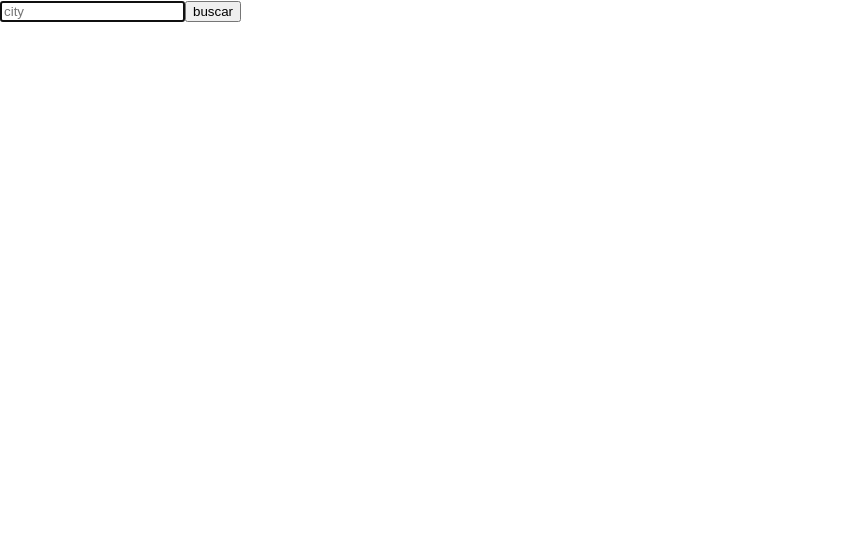
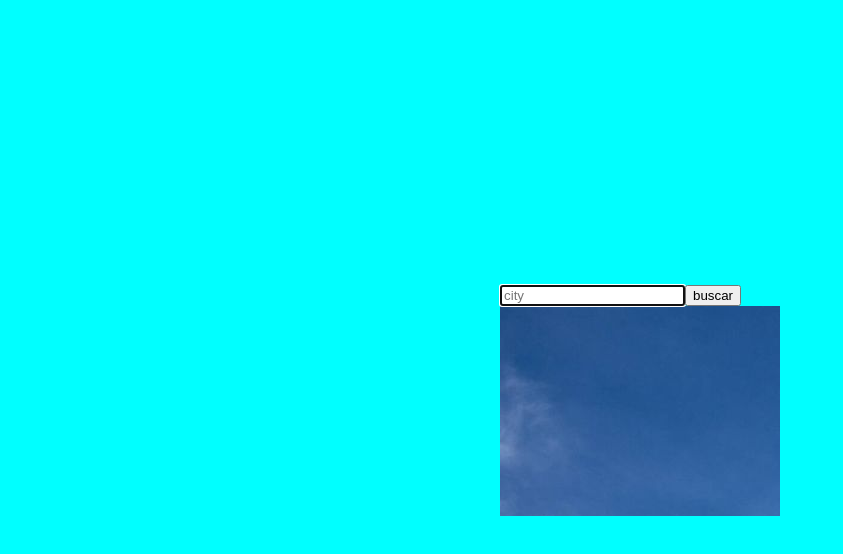
Before and after one commit to ferutizi/clima-app, a React (Create React App) app: page / in a window 1280 px wide. Shown: the top 554 px of the page, without its empty margins (0-843 px from the left). Built offline with nearby package versions, Linux system fonts and the light colour scheme.

Commit message:
card component

```diff
--- a/package.json
+++ b/package.json
@@ -9,6 +9,7 @@
     "react": "^18.2.0",
     "react-dom": "^18.2.0",
     "react-scripts": "5.0.1",
+    "sass": "^1.55.0",
     "web-vitals": "^2.1.4"
   },
   "scripts": {
--- a/src/App.js
+++ b/src/App.js
@@ -1,3 +1,4 @@
+import './App.scss';
 import { useState } from "react";
 import Formulario from "./components/Formulario";
 import PintarDatos from "./components/PintarDatos";
@@ -7,9 +8,11 @@ function App() {
 
   return (
     <div className="App">
-      <div className="card">
-        <Formulario setCity={setCity}></Formulario>
-        <PintarDatos city={city} />
+      <div className="card__container">
+        <div className='card'>
+          <Formulario setCity={setCity}></Formulario>
+          <PintarDatos city={city} />
+        </div>
       </div>
     </div>
   );
--- /dev/null
+++ b/src/App.scss
@@ -0,0 +1,10 @@
+.card__container {
+    height: 100vh;
+    width: auto;
+    background-color: aqua;
+    display: flex;
+    flex-direction: column;
+    flex-wrap: nowrap;
+    justify-content: center;
+    align-items: center;
+}
--- a/src/components/Card.jsx
+++ b/src/components/Card.jsx
@@ -1,3 +1,5 @@
+import './Card.scss';
+
 const Card = ({ location }) => {
     return(
         <div className="city__card">
--- /dev/null
+++ b/src/components/Card.scss
@@ -0,0 +1,13 @@
+.city__card {
+    width: 100%;
+    background-image: url('../img/sky.jpg');
+    background-color: rgba(0,0,0,0.0);
+}
+
+.city__card h3 {
+    margin: 0;
+}
+
+.card__img {
+    opacity: 0;
+}
--- a/src/components/PintarDatos.jsx
+++ b/src/components/PintarDatos.jsx
@@ -31,7 +31,10 @@ const PintarDatos = ({ city }) => {
         <>
             {location.name
                 ? <Card location={location} />
-                : <div className="city__card"></div>
+                :
+                    <div className="city__card" style={{maxHeight: '210px', width: 'auto'}}>
+                        <img className="card__img" src={require('../img/sky.jpg')} style={{maxHeight: '210px', width: 'auto'}} />
+                    </div>
             }
         </>
     )
```
Also changed, not shown: src/img/sky.jpg (added), 1 other file (tests, documents, lock files or other folders).
